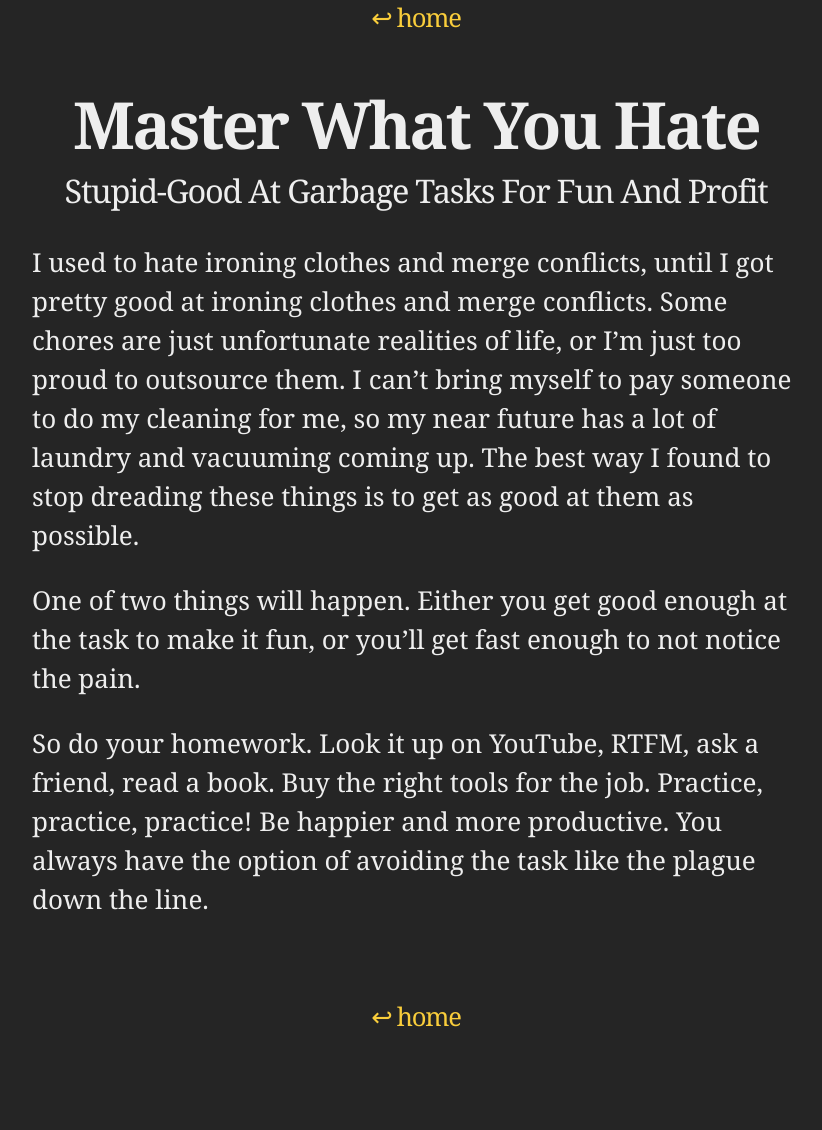
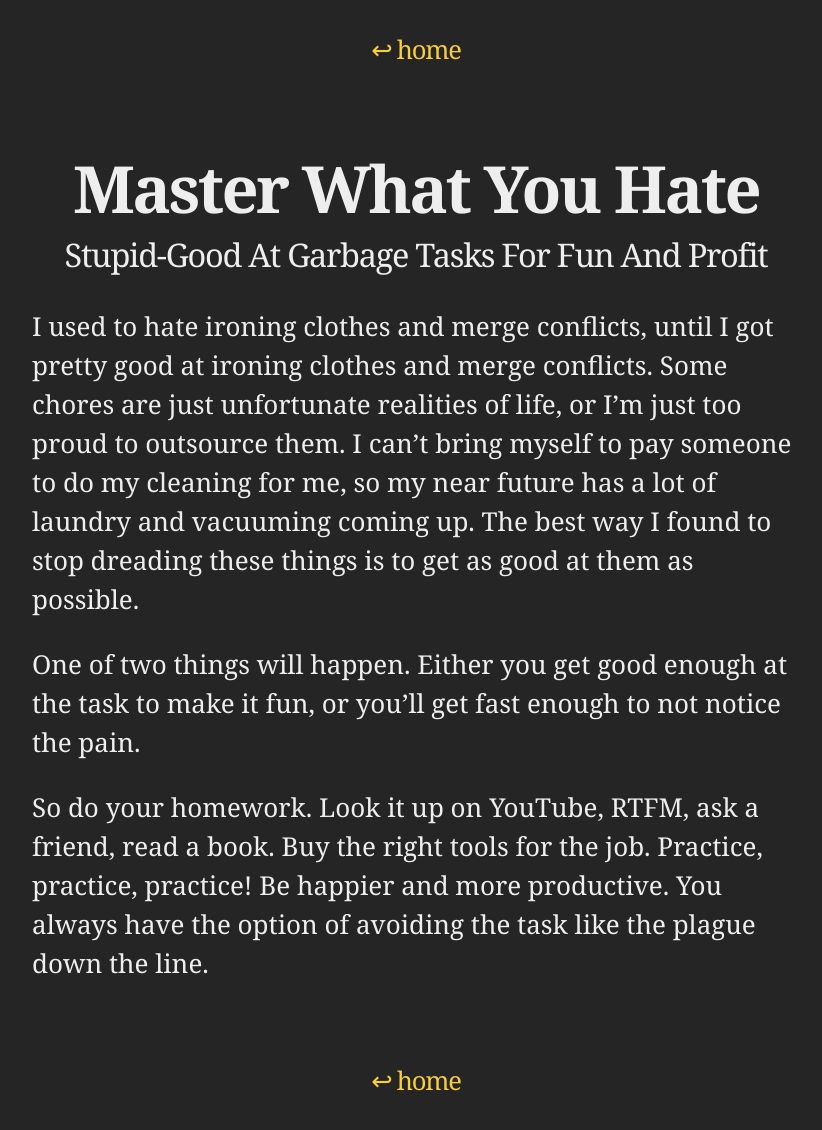
Before and after one commit to gggritso/site, a Jekyll site: the page built from _posts/2016-05-22-master-what-you-hate.md, in a window 1280 px wide. Shown: the whole page, without its empty margins (224-1046 px from the left). Built offline with Jekyll 4.4.1, drawn with Linux system fonts in a browser that asks for light colours; before the commit the page ends 1039 px from its top, so only the background shows below that.

Commit message:
Allow home link to get Vimmy tab
It was getting marked as off-screen because of a collapse issue.

```diff
--- a/_sass/article.scss
+++ b/_sass/article.scss
@@ -58,8 +58,9 @@
 .post-header,
 .post-footer {
   text-align: center;
+  padding: 2em;
 }
 
 .post-footer {
-  margin-top: 5em;
+  margin-top: 3em;
 }
```
